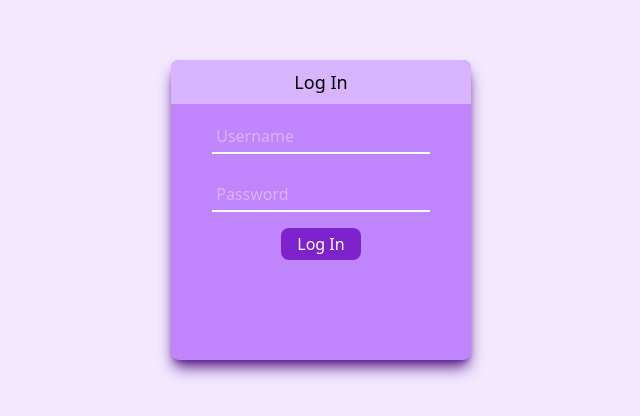
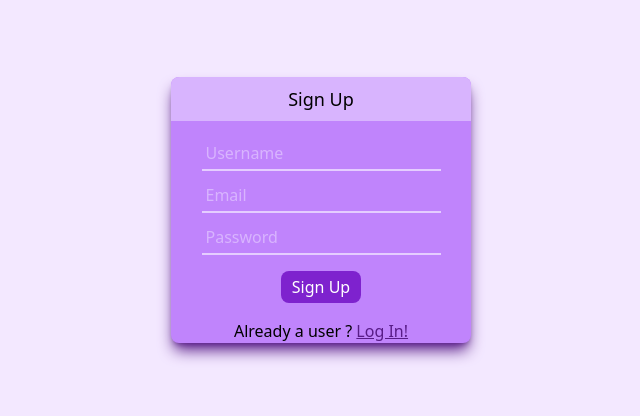
Before and after one commit to 90sPixelDev/rp-rooms, a React (Create React App) app: page /signup in a window 1280 px wide. Shown: the part 190-606 px from the top of the page, without its empty margins (319-959 px from the left). Built offline with nearby package versions, Linux system fonts and the light colour scheme; no server answers.

Commit message:
In process of adding button to add an RP Room

```diff
--- a/package.json
+++ b/package.json
@@ -15,8 +15,10 @@
 		"@types/react-dom": "^18.0.6",
 		"axios": "^1.1.3",
 		"babel-plugin-macros": "^3.1.0",
+		"firebase": "^9.13.0",
 		"react": "^18.2.0",
 		"react-dom": "^18.2.0",
+		"react-router-dom": "^6.4.3",
 		"react-scripts": "5.0.1",
 		"stream-chat": "^6.7.3",
 		"tailwind-scrollbar": "^2.0.1",
--- a/src/App.tsx
+++ b/src/App.tsx
@@ -1,9 +1,12 @@
+import React, { useContext } from 'react';
 import { useState, useEffect } from 'react';
 import { StreamChat } from 'stream-chat';
+import { onAuthStateChanged } from 'firebase/auth';
+import { db, auth } from './firebase.config';
+import { BrowserRouter, Routes, Route, Navigate } from 'react-router-dom';
+import { UserContext } from './context/AuthContext';
 
 import {
-	// RoomContainer,
-	// RoomListContainer,
 	RoomTopTitle,
 	ChatBody,
 	ChatBox,
@@ -13,29 +16,57 @@ import {
 	RightBar,
 	ChatListTest,
 	WelcomeBG,
+	SignUpForm,
+	LogInForm,
+	ChatRooms,
 } from './components/exporter';
+import { Sign } from 'crypto';
+import { AuthContextProvider } from './context/AuthContext';
 
-// type Styles = {
-// 	wrapper: string;
-// };
+type Styles = {
+	wrapper: string;
+};
 
 function App() {
-	const styles = {
+	const styles: Styles = {
 		wrapper: 'bg-purple-200 h-[100vh] w-[100vw] grid grid-cols-[minmax(100px,_250px)_1fr_minmax(150px,_250px)] grid-rows-[85%_minmax(50px,_350px)] absolute',
 	};
 
-	const projectID = process.env.REACT_APP_CHAT_ENGINE_PROJECT_ID;
-	const userSecret = process.env.REACT_APP_CHAT_ENGINE_USER_SECRET;
+	const { currentUser } = useContext(UserContext);
+
+	const ProtectedRoute = ({ children }: any) => {
+		if (!currentUser) {
+			return <Navigate to='/login' />;
+		} else return children;
+	};
+
+	const saveElem = (
+		<div className={styles.wrapper}>
+			<LeftBar />
+			<ChatBody />
+			<RightBar />
+			<UserControlsContainer />
+			<ChatInput />
+		</div>
+	);
 
 	return (
-		<WelcomeBG />
-		// <div className={styles.wrapper}>
-		// 	<LeftBar />
-		// 	<ChatBody />
-		// 	<RightBar />
-		// 	<UserControlsContainer />
-		// 	<ChatInput />
-		// </div>
+		<BrowserRouter>
+			<Routes>
+				<Route path='/'>
+					<Route
+						index
+						element={
+							<ProtectedRoute>
+								<ChatRooms />
+							</ProtectedRoute>
+						}
+					/>
+					<Route path='login' element={<LogInForm />} />
+					<Route path='signup' element={<SignUpForm />} />
+				</Route>
+			</Routes>
+		</BrowserRouter>
 	);
 }
 
--- a/src/components/controls/LogOutControl.tsx
+++ b/src/components/controls/LogOutControl.tsx
@@ -1,6 +1,8 @@
 import React from 'react';
 import { FontAwesomeIcon } from '@fortawesome/react-fontawesome';
 import { solid } from '@fortawesome/fontawesome-svg-core/import.macro';
+import { signOut } from 'firebase/auth';
+import { auth } from '../../firebase.config';
 
 type Props = unknown;
 type Styles = {
@@ -25,7 +27,7 @@ const LogOutControl = (props: Props) => {
 	);
 
 	return (
-		<button className={styles.container}>
+		<button className={styles.container} onClick={() => signOut(auth)}>
 			{logOutIcon}
 			<p className={styles.text}>Log Out</p>
 		</button>
--- a/src/components/exporter.ts
+++ b/src/components/exporter.ts
@@ -1,6 +1,9 @@
 export { default as WelcomeBG } from './welcome/WelcomeBG';
 export { default as LogInForm } from './welcome/LogInForm';
+export { default as SignUpForm } from './welcome/SignUpForm';
 export { default as LogInBtn } from './welcome/LogInBtn';
+export { default as SignUpBtn } from './welcome/SignUpBtn';
+export { default as ChatRooms } from './welcome/ChatRooms';
 
 export { default as RoomContainer } from './rooms/RoomContainer';
 export { default as RoomListContainer } from './rooms/RoomListContainer';
--- a/src/components/welcome/LogInForm.tsx
+++ b/src/components/welcome/LogInForm.tsx
@@ -1,44 +1,95 @@
-import React from 'react';
+import React, { useState } from 'react';
+import { useNavigate, Link } from 'react-router-dom';
+import { auth } from '../../firebase.config';
+import { signInWithEmailAndPassword } from 'firebase/auth';
 
 import { LogInBtn } from '../exporter';
 
-type Props = unknown;
+type Props = any;
 type Styles = {
+	body: string;
 	container: string;
 	title: string;
 	formContainer: string;
 	userInput: string;
 	passInput: string;
+	text: string;
+	textLink: string;
+	errMssg: string;
 };
 
 const LogInForm = (props: Props) => {
 	const styles: Styles = {
+		body: 'bg-purple-100 h-[100vh] w-[100vw] flex flex-col place-content-center place-items-center',
 		container:
-			'bg-purple-400 h-[30vw] max-w-[300px] w-[30vw] max-h-[300px] rounded-lg shadow-lg shadow-purple-900',
+			'bg-purple-400 max-w-[300px] max-h-[300px] min-h-[200px] min-w-[300px]  rounded-lg shadow-lg shadow-purple-900',
 		title: 'text-lg text-center p-2 bg-purple-300 rounded-t-lg mb-4',
 		formContainer: 'flex flex-col place-items-center',
 		userInput:
-			'p-1 w-[17vw] mb-6 bg-transparent border-b-2 border-white outline-none placeholder-purple-300 caret-purple-100 text-white',
+			'p-1 w-fit mb-6 bg-transparent border-b-2 border-purple-200/90 focus:border-white outline-none placeholder-purple-300 caret-purple-100 text-white',
 		passInput:
-			'p-1 w-[17vw] bg-transparent border-b-2 border-white outline-none  placeholder-purple-300 caret-purple-100 text-white',
+			'p-1 w-fit bg-transparent border-b-2 border-purple-200/90 focus:border-white outline-none  placeholder-purple-300 caret-purple-100 text-white',
+		text: ' text-center',
+		textLink: 'underline text-purple-900 hover:text-purple-200',
+		errMssg: 'text-red-700 font-bold w-full text-center',
+	};
+
+	const navigate = useNavigate();
+
+	const [err, setErr] = useState(false);
+
+	const handleLogIn = (e: React.FormEvent<HTMLFormElement>) => {
+		e.preventDefault();
+		const emailInput = e.currentTarget[0] as HTMLInputElement;
+		const passwordInput = e.currentTarget[1] as HTMLInputElement;
+
+		signInWithEmailAndPassword(
+			auth,
+			emailInput.value,
+			passwordInput.value
+		)
+			.then((userCredential) => {
+				const user = userCredential.user;
+				navigate('/');
+			})
+			.catch((err) => {
+				const errorCode = err.code;
+				const errorMessage = err.message;
+			});
 	};
 
 	return (
+		<div className={styles.body}>
 			<div className={styles.container}>
 				<h1 className={styles.title}>Log In</h1>
-			<form className={styles.formContainer}>
+				<form
+					className={styles.formContainer}
+					onClick={handleLogIn}
+				>
 					<input
-					type='text'
-					placeholder='Username'
+						type='email'
+						placeholder='Email'
 						className={styles.userInput}
 					/>
 					<input
-					type='text'
+						type='password'
 						placeholder='Password'
 						className={styles.passInput}
 					/>
 					<LogInBtn />
 				</form>
+				{err && (
+					<p className={styles.errMssg}>
+						Oh no! Something went wrong!
+					</p>
+				)}
+				<p className={styles.text}>
+					Not a user ?{' '}
+					<Link className={styles.textLink} to='/signup'>
+						Sign Up!
+					</Link>
+				</p>
+			</div>
 		</div>
 	);
 };
--- /dev/null
+++ b/src/components/welcome/SignUpBtn.tsx
@@ -0,0 +1,16 @@
+import React from 'react';
+
+type Props = unknown;
+type Styles = {
+	body: string;
+};
+
+const SignUpBtn = (props: Props) => {
+	const styles: Styles = {
+		body: 'bg-purple-700 h-8 w-20 rounded-lg text-white hover:bg-purple-600 m-4',
+	};
+
+	return <button className={styles.body}>Sign Up</button>;
+};
+
+export default SignUpBtn;
--- /dev/null
+++ b/src/components/welcome/SignUpForm.tsx
@@ -0,0 +1,126 @@
+import { useState } from 'react';
+import { doc, setDoc } from 'firebase/firestore';
+import { createUserWithEmailAndPassword, updateProfile } from 'firebase/auth';
+import { auth, db } from '../../firebase.config';
+import { SignUpBtn } from '../exporter';
+import { useNavigate, Link } from 'react-router-dom';
+
+type Props = any;
+type Styles = {
+	body: string;
+	container: string;
+	title: string;
+	formContainer: string;
+	userInput: string;
+	emailInput: string;
+	passInput: string;
+	text: string;
+	textLink: string;
+	errMssg: string;
+};
+
+const SignUpForm = (props: Props) => {
+	const styles: Styles = {
+		body: 'bg-purple-100 h-[100vh] w-[100vw] flex flex-col place-content-center place-items-center',
+		container:
+			'bg-purple-400 min-h-[200px] min-w-[300px] rounded-lg shadow-lg shadow-purple-900',
+		title: 'text-lg text-center p-2 bg-purple-300 rounded-t-lg mb-4',
+		formContainer: 'flex flex-col place-items-center',
+		userInput:
+			'p-1 w-fit bg-transparent border-b-2 border-purple-200/90 focus:border-white outline-none placeholder-purple-300 caret-purple-100 text-white',
+		emailInput:
+			'p-1 w-fit mt-2 bg-transparent border-b-2 border-purple-200/90 focus:border-white outline-none placeholder-purple-300 caret-purple-100 text-white',
+		passInput:
+			'p-1 w-fit mt-2 bg-transparent border-b-2 border-purple-200/90 focus:border-white outline-none  placeholder-purple-300 caret-purple-100 text-white ',
+		text: 'text-center',
+		textLink: 'underline text-purple-900 hover:text-purple-200',
+		errMssg: 'text-red-700 font-bold w-full text-center',
+	};
+
+	const navigate = useNavigate();
+
+	const [err, setErr] = useState(false);
+
+	const handleSubmit = async (e: React.FormEvent<HTMLFormElement>) => {
+		e.preventDefault();
+		const usernameInput = e.currentTarget[0] as HTMLInputElement;
+		const emailInput = e.currentTarget[1] as HTMLInputElement;
+		const passwordInput = e.currentTarget[2] as HTMLInputElement;
+
+		const res = await createUserWithEmailAndPassword(
+			auth,
+			emailInput.value,
+			passwordInput.value
+		)
+			.then((userCredential) => {
+				const user = userCredential.user;
+				setUSerInfo(user);
+			})
+			.catch((err) => {
+				const errorCode = err.code;
+				const errorMessage = err.message;
+				setErr(true);
+			});
+	};
+
+	const setUSerInfo = async (user: any) => {
+		await setDoc(doc(db, 'users', user.uid), {
+			uid: user.uid,
+			displayName: user.displayName,
+			email: user.email,
+		});
+		await setDoc(doc(db, 'userRooms', user.uid), {});
+		navigate('/');
+	};
+
+	return (
+		<div className={styles.body}>
+			<div className={styles.container}>
+				<h1 className={styles.title}>Sign Up</h1>
+				<form
+					className={styles.formContainer}
+					onSubmit={handleSubmit}
+				>
+					<input
+						type='text'
+						placeholder='Username'
+						className={styles.userInput}
+						required
+					/>
+					<input
+						type='email'
+						placeholder='Email'
+						className={styles.emailInput}
+						required
+					/>
+					<input
+						type='password'
+						placeholder='Password'
+						className={styles.passInput}
+						required
+					/>
+					{/* <input
+					type='password'
+					placeholder='Confirm Password'
+					className={styles.passInput}
+					required
+				/> */}
+					<SignUpBtn />
+				</form>
+				{err && (
+					<p className={styles.errMssg}>
+						Oh no! Something went wrong!
+					</p>
+				)}
+				<p className={styles.text}>
+					Already a user ?{' '}
+					<Link className={styles.textLink} to='/login'>
+						Log In!
+					</Link>
+				</p>
+			</div>
+		</div>
+	);
+};
+
+export default SignUpForm;
--- a/src/components/welcome/WelcomeBG.tsx
+++ b/src/components/welcome/WelcomeBG.tsx
@@ -1,20 +1,43 @@
-import React from 'react';
+import { useEffect, useState } from 'react';
 
-import { LogInForm } from '../exporter';
+import { LogInForm, SignUpForm } from '../exporter';
 
-type Props = unknown;
+interface WelcomeBG {
+	formBtnClicked: (params: any) => void;
+}
+type Props = any;
 type Styles = {
 	body: string;
 };
 
 const WelcomeBG = (props: Props) => {
 	const styles: Styles = {
-		body: 'bg-purple-100 h-[100vh] w-[100vw] flex place-content-center place-items-center',
+		body: 'bg-purple-100 h-[100vh] w-[100vw] flex flex-col place-content-center place-items-center',
+	};
+
+	const [isNewUser, setIsNewUser] = useState<boolean>(true);
+
+	const SignedIn = (user: any) => {
+		props.setUser(user);
+	};
+
+	const ChangeFormHandler = () => {
+		setIsNewUser(!isNewUser);
 	};
 
 	return (
 		<div className={styles.body}>
-			<LogInForm />
+			{isNewUser ? (
+				<SignUpForm
+					formBtnClicked={ChangeFormHandler}
+					userSignedUp={SignedIn}
+				/>
+			) : (
+				<LogInForm
+					formBtnClicked={ChangeFormHandler}
+					userSignedIn={SignedIn}
+				/>
+			)}
 		</div>
 	);
 };
--- /dev/null
+++ b/src/context/AuthContext.tsx
@@ -0,0 +1,25 @@
+import { createContext, useEffect, useState } from 'react';
+import { onAuthStateChanged } from 'firebase/auth';
+import { auth } from '../firebase.config';
+
+export const UserContext = createContext<any>({});
+
+export const AuthContextProvider = ({ children }: any) => {
+	const [currentUser, setCurrentUser] = useState<unknown | null>({});
+
+	useEffect(() => {
+		const unsub = onAuthStateChanged(auth, (user) => {
+			setCurrentUser(user);
+		});
+
+		return () => {
+			unsub();
+		};
+	}, []);
+
+	return (
+		<UserContext.Provider value={{ currentUser }}>
+			{children}
+		</UserContext.Provider>
+	);
+};
--- a/src/index.tsx
+++ b/src/index.tsx
@@ -2,12 +2,15 @@ import React from 'react';
 import './index.css';
 import ReactDOM from 'react-dom/client';
 import App from './App';
+import { AuthContextProvider } from './context/AuthContext';
 
 const root = ReactDOM.createRoot(
 	document.getElementById('root') as HTMLElement
 );
 root.render(
-	<React.StrictMode>
-		<App />
-	</React.StrictMode>
+	<AuthContextProvider>
+		<React.StrictMode>
+			<App />
+		</React.StrictMode>
+	</AuthContextProvider>
 );
```
Also changed, not shown: src/components/welcome/ChatRooms.tsx (added, +32 -0 lines), src/firebase.config.ts (added, +23 -0 lines), 1 other file (tests, documents, lock files or other folders). Lines whose indentation alone changed are shown as unchanged.
